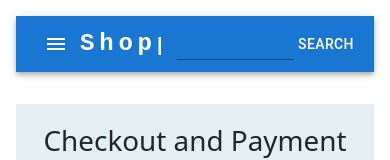
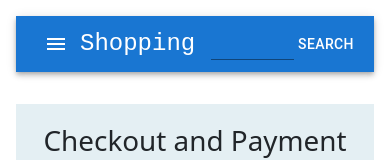
Before and after one commit to sara-kamel/shopping-flow-react, a React (Create React App) app: page /checkout in a window 390 px wide. Shown: the top 160 px of the page. Built offline with nearby package versions, Linux system fonts and the light colour scheme.

Commit message:
Make the Navber title more responsive

```diff
--- a/src/Checkout.js
+++ b/src/Checkout.js
@@ -1,5 +1,5 @@
 import { useState } from "react";
-import { Formik, Form, Field, ErrorMessage } from "formik";
+import { Formik, Form, Field, ErrorMessage} from "formik";
 import {
   TextField,
   Button,
--- a/src/NavBar.js
+++ b/src/NavBar.js
@@ -107,7 +107,7 @@ function NavBar({ cartCount }) {
           </Box>
           <Typography
             variant="h5"
-            noWrap
+            wrap
             component="a"
             href="#app-bar-with-responsive-menu"
             sx={{
@@ -115,8 +115,7 @@ function NavBar({ cartCount }) {
               display: { xs: "flex", md: "none" },
               flexGrow: 1,
               fontFamily: "monospace",
-              fontWeight: 700,
-              letterSpacing: ".3rem",
+              fontWeight: 500,
               color: "inherit",
               textDecoration: "none",
             }}
```
